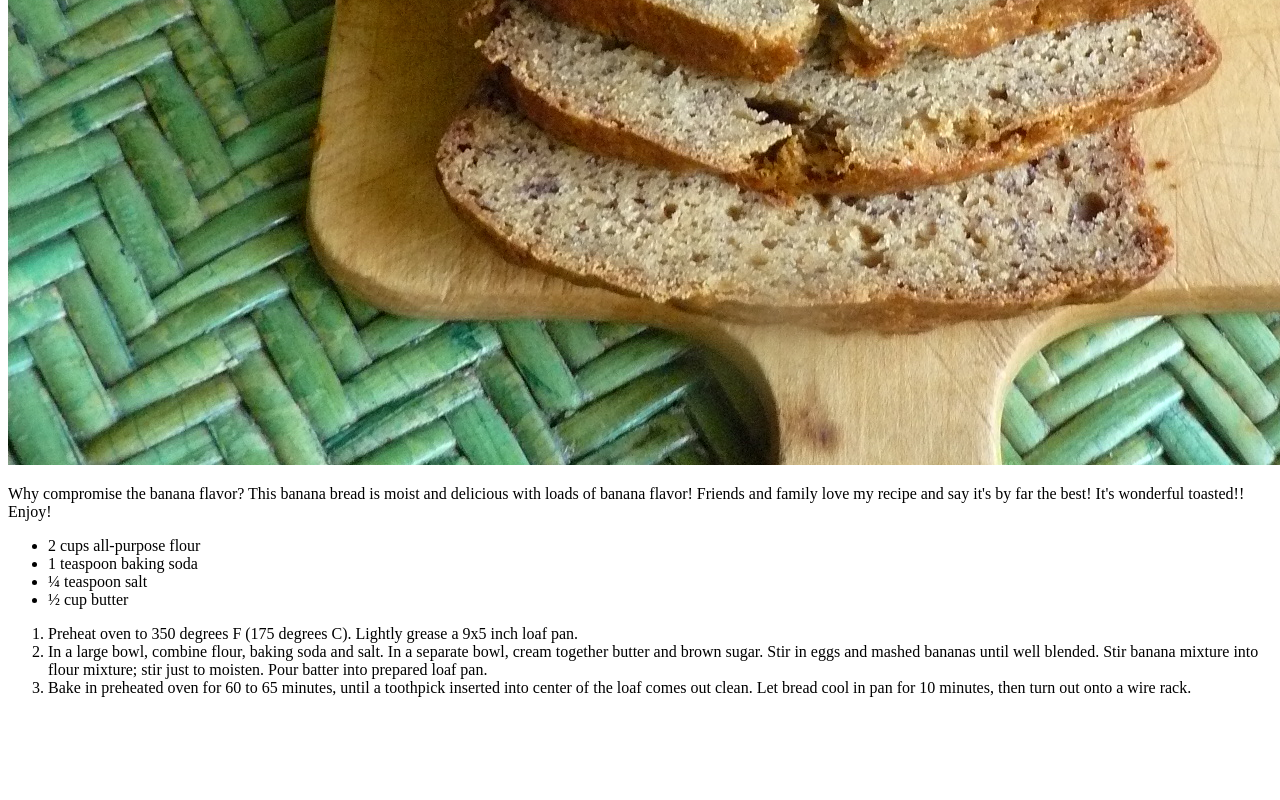
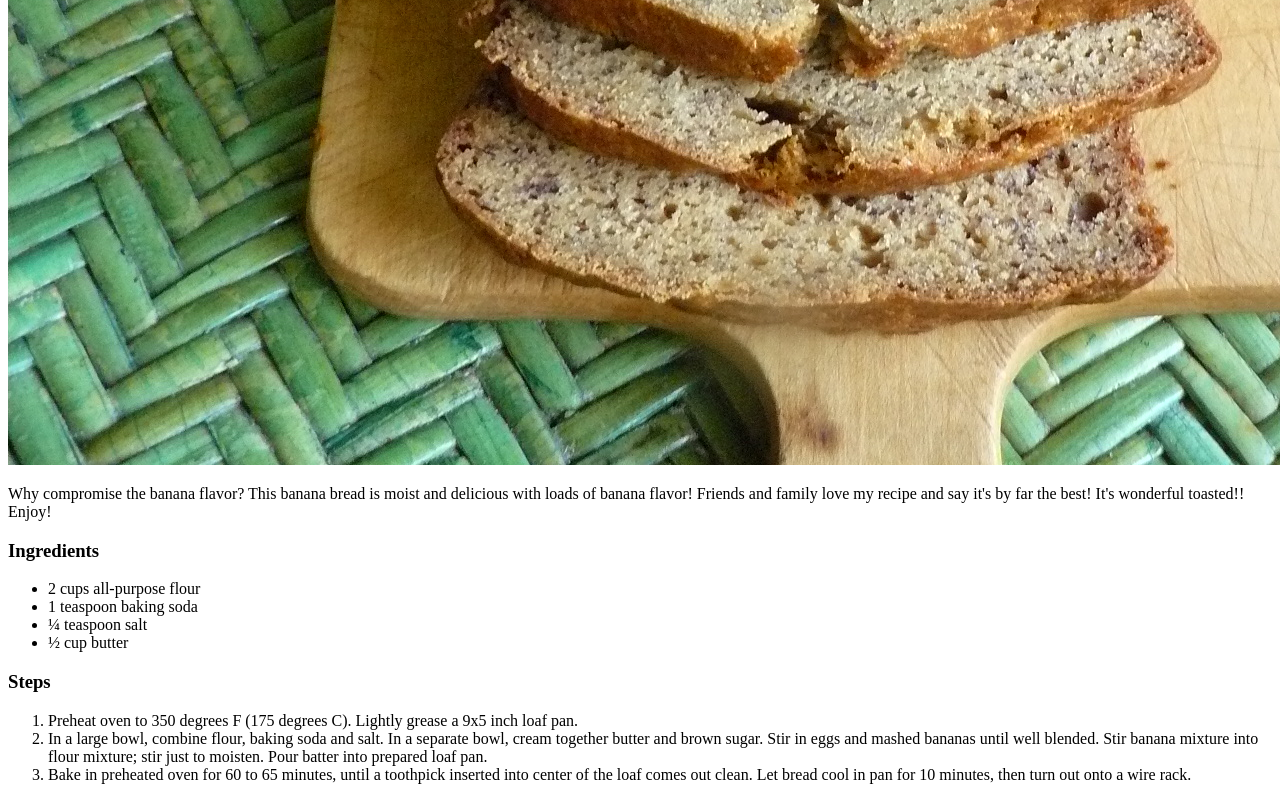
Before and after one commit to z1youRA/odin_recipes, a plain HTML site: page recipes/BananaBread.html in a window 1280 px wide. Shown: the part 815-1615 px from the top of the page. Before the commit the page ends 1528 px from the top, so only its background shows below. Drawn offline with Linux system fonts and the light colour scheme.

Commit message:
add subtitles

```diff
--- a/recipes/BananaBread.html
+++ b/recipes/BananaBread.html
@@ -8,6 +8,7 @@
         <h1>BananaBread</h1>
         <img src="../images/BananaBread.jpeg">
         <p>Why compromise the banana flavor? This banana bread is moist and delicious with loads of banana flavor! Friends and family love my recipe and say it's by far the best! It's wonderful toasted!! Enjoy!</p>
+        <h3><strong>Ingredients</strong></h3>
         <ul>
             <li>
                 2 cups all-purpose flour
@@ -22,6 +23,7 @@
                 ½ cup butter
             </li>
         </ul>
+        <h3><strong>Steps</strong></h3>
         <ol>
             <li>
                 Preheat oven to 350 degrees F (175 degrees C). Lightly grease a 9x5 inch loaf pan.
```
Also changed, not shown: recipes/KongPaoChicken.html (+1 -0 lines), recipes/QuickChickenPiccata.html (+2 -0 lines).
